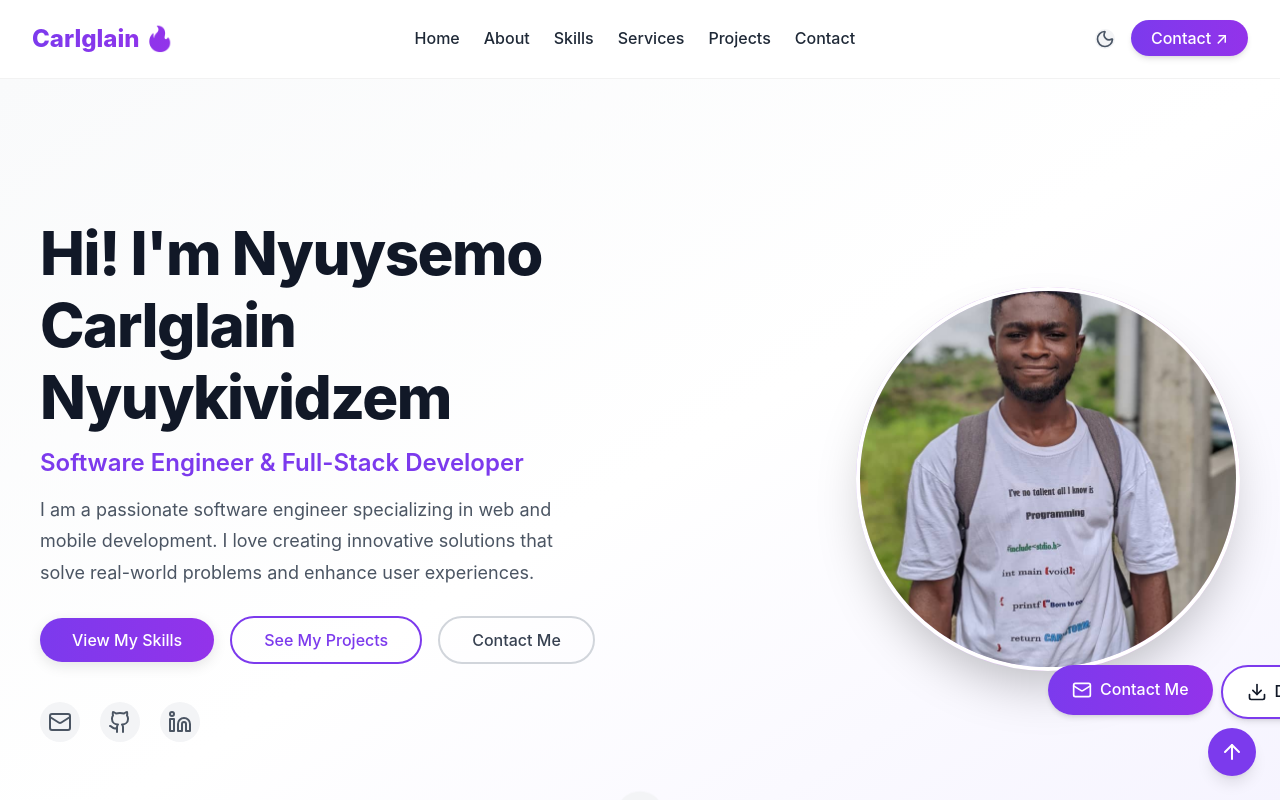
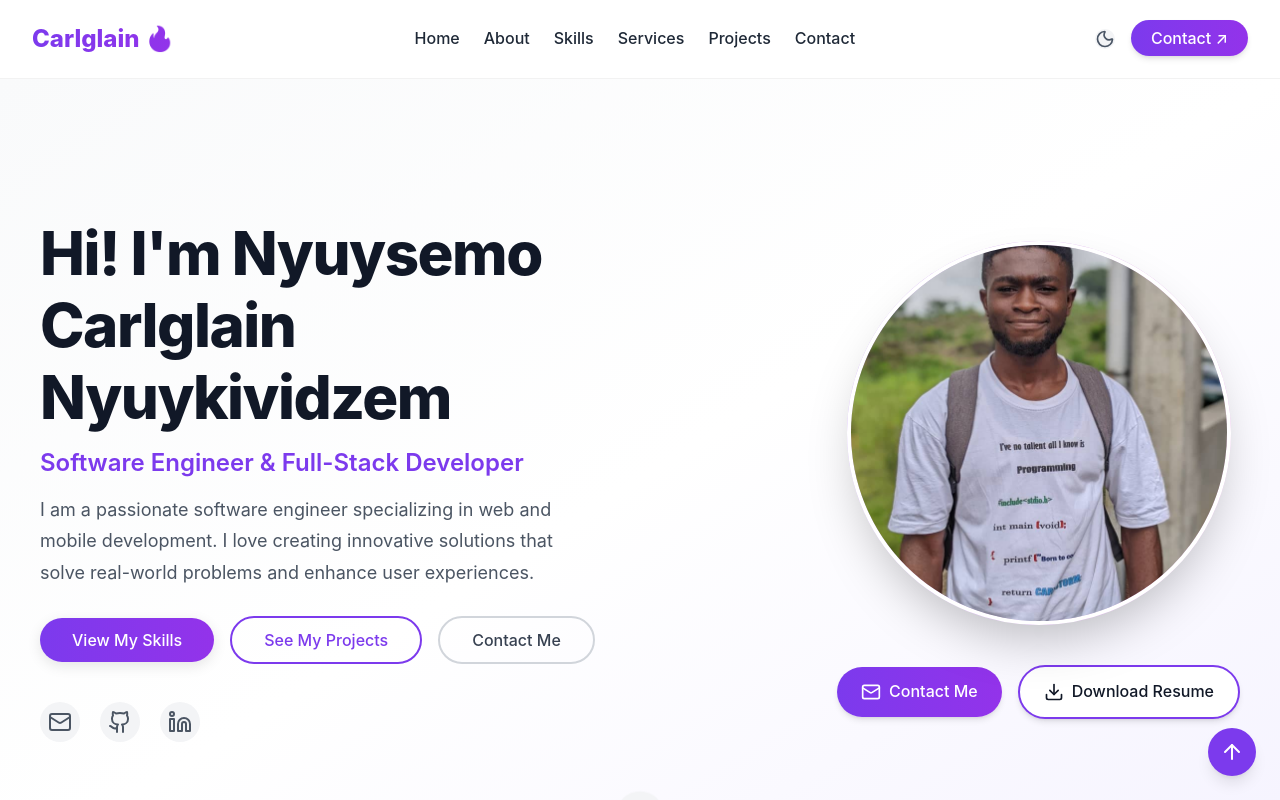
Before and after one commit to Carlglain/my-portfolio, a Next.js app: page /Resume.pdf in a window 1280 px wide. Shown: the top 800 px of the page. Built offline with nearby package versions, Linux system fonts and the light colour scheme.

Commit message:
feat: added the correct styling for the resume buttons

```diff
--- a/app/[locale]/components/HeroSection.module.css
+++ b/app/[locale]/components/HeroSection.module.css
@@ -1,6 +1,5 @@
 /* HeroSection.module.css */
 
-/* Keyframe animations for a more dynamic entry */
 @keyframes fadeInUp {
   from {
     opacity: 0;
@@ -31,7 +30,7 @@
   justify-content: center;
   padding: 0.5rem;
   background: linear-gradient(to bottom right, #F9FAFB, #FFFFFF, #F5F3FF);
-    overflow: hidden; /* Prevents animations from showing outside the section */
+  overflow: hidden;
 }
 
 .dark .heroSection {
@@ -40,14 +39,14 @@
 
 .container {
   width: 100%;
-    max-width: 80rem; /* Corresponds to container mx-auto */
+  max-width: 80rem;
   margin: 0 auto;
   padding: 3rem 0;
 }
 
 .contentWrapper {
   display: flex;
-    flex-direction: column-reverse; /* Image on top on mobile */
+  flex-direction: column-reverse;
   align-items: center;
   justify-content: space-between;
   gap: 3rem;
@@ -60,7 +59,7 @@
   display: flex;
   flex-direction: column;
   gap: 1.5rem;
-    max-width: 42rem; /* max-w-2xl */
+  max-width: 42rem;
   animation: fadeInUp 0.8s ease-out forwards;
 }
 
@@ -72,8 +71,8 @@
 
 .headings h1 {
   font-size: 2.25rem;
-    font-weight: 800; /* extrabold */
-    letter-spacing: -0.025em; /* tracking-tight */
+  font-weight: 800;
+  letter-spacing: -0.025em;
   line-height: 1.2;
   color: #111827;
 }
@@ -92,7 +91,7 @@
   font-size: 1rem;
   color: #4B5563;
   line-height: 1.75;
-    max-width: 36rem; /* max-w-xl */
+  max-width: 36rem;
   margin: 0 auto;
 }
 
@@ -172,9 +171,17 @@
   animation: scaleIn 0.8s ease-out forwards;
 }
 
+.imageColumn {
+  display: flex;
+  flex-direction: column;
+  align-items: center;
+  gap: 1.5rem;
+}
+
 .imageWrapper {
   position: relative;
-    width: 16rem; height: 16rem;
+  width: 16rem;
+  height: 16rem;
 }
 
 .backgroundShape1, .backgroundShape2 {
@@ -192,6 +199,12 @@
   transform: rotate(-6deg);
 }
 
+.imageInner {
+  position: relative;
+  width: 100%;
+  height: 100%;
+}
+
 .profileImage {
   position: relative;
   z-index: 10;
@@ -203,13 +216,11 @@
 .dark .profileImage { border-color: #1F2937; }
 
 .resumeDownload {
-    position: absolute;
-    bottom: -2.5rem; /* Push the component down from the image's bottom edge */
-    left: 50%;
-    transform: translateX(-50%);
-    width: max-content; /* Allow the container to manage the button layout */
-    z-index: 20; /* Ensure it's above the image's shadow and background shapes */
+  width: 100%;
+  display: flex;
+  justify-content: center;
 }
+
 /* ======== Scroll Indicator Styling ======== */
 .scrollIndicator {
   position: absolute;
@@ -225,7 +236,7 @@
   background-color: #F3F4F6;
   color: #4B5563;
   transition: all 0.3s ease;
-    display: block; /* Ensures padding is applied correctly */
+  display: block;
 }
 .dark .scrollIndicator a { background-color: #1F2937; color: #9CA3AF; }
 .scrollIndicator a:hover { background-color: #7C3AED; color: #FFFFFF; }
@@ -237,21 +248,27 @@
 }
 
 /* --- Responsive Design --- */
-  @media (min-width: 640px) { /* sm */
+@media (min-width: 640px) {
   .container { padding: 4rem 1.5rem; }
   .headings h1 { font-size: 2.5rem; }
   .headings h2 { font-size: 1.5rem; }
   .headings p { font-size: 1.125rem; }
   .actionButtons { flex-direction: row; gap: 1rem; }
   .btn { font-size: 1rem; padding: 0.75rem 2rem; }
-    .imageWrapper { width: 18rem; height: 18rem; }
-    .resumeDownload {
-        bottom: -3rem; /* Give it a bit more space on larger screens */
+
+  .imageWrapper {
+    width: 18rem;
+    height: 18rem;
   }
+
+  .imageColumn {
+    gap: 2rem;
+  }
+
   .scrollIndicator { bottom: 2.5rem; }
 }
 
-  @media (min-width: 1024px) { /* lg */
+@media (min-width: 1024px) {
   .container { padding: 6rem 2rem; }
   .contentWrapper { flex-direction: row; gap: 5rem; }
   .textContent { text-align: left; gap: 2rem; }
@@ -259,10 +276,26 @@
   .actionButtons, .socialLinks { justify-content: flex-start; }
   .headings h1 { font-size: 3rem; }
   .imageContent { justify-content: flex-end; }
-    .imageWrapper { width: 20rem; height: 20rem; }
+
+  .imageWrapper {
+    width: 20rem;
+    height: 20rem;
   }
 
-  @media (min-width: 1280px) { /* xl */
+  .imageColumn {
+    gap: 2rem;
+  }
+}
+
+@media (min-width: 1280px) {
   .headings h1 { font-size: 3.75rem; }
-    .imageWrapper { width: 24rem; height: 24rem; }
+
+  .imageWrapper {
+    width: 24rem;
+    height: 24rem;
   }
+
+  .imageColumn {
+    gap: 2.5rem;
+  }
+}
--- a/app/[locale]/components/HeroSection.tsx
+++ b/app/[locale]/components/HeroSection.tsx
@@ -8,19 +8,17 @@ import Me0 from '@/assets/me0.jpg';
 import ResumeDownload from './ResumeDownload';
 import { useTranslations } from 'next-intl';
 import { ChevronDown, Mail, Github, Linkedin } from 'lucide-react';
-import styles from './HeroSection.module.css'; // Import the CSS module
+import styles from './HeroSection.module.css';
 
 const HeroSection = () => {
   const t = useTranslations('hero');
 
-  // ✅ Typed social links
   const socialLinks: { icon: React.ElementType; href: string }[] = [
     { icon: Mail, href: 'mailto:carlglain@example.com' },
     { icon: Github, href: 'https://github.com/carlglain' },
     { icon: Linkedin, href: 'https://www.linkedin.com/in/nyuysemo-calglain-ab2a60221' },
   ];
 
-  // ✅ Fixed Variants typing
   const containerVariants: Variants = {
     hidden: {},
     show: {
@@ -112,6 +110,7 @@ const HeroSection = () => {
             animate={{ opacity: 1, scale: 1, x: 0 }}
             transition={{ duration: 0.8, delay: 0.4, ease: [0.6, -0.05, 0.01, 0.99] }}
           >
+            <div className={styles.imageColumn}>
               <motion.div
                 className={styles.imageWrapper}
                 whileHover={{ scale: 1.02 }}
@@ -133,7 +132,7 @@ const HeroSection = () => {
                   initial={{ opacity: 0, scale: 0.9 }}
                   animate={{ opacity: 1, scale: 1 }}
                   transition={{ duration: 0.6, delay: 1 }}
-                style={{ position: 'relative', width: '100%', height: '100%' }}
+                  className={styles.imageInner}
                 >
                   <Image
                     src={Me0}
@@ -143,6 +142,8 @@ const HeroSection = () => {
                     priority
                   />
                 </motion.div>
+              </motion.div>
+
               <motion.div
                 className={styles.resumeDownload}
                 initial={{ opacity: 0, y: 20 }}
@@ -151,7 +152,7 @@ const HeroSection = () => {
               >
                 <ResumeDownload />
               </motion.div>
-            </motion.div>
+            </div>
           </motion.div>
         </motion.div>
 
--- a/app/[locale]/components/ResumeDownload.module.css
+++ b/app/[locale]/components/ResumeDownload.module.css
@@ -9,15 +9,13 @@
   }
 }
 
-/* Find the .container rule and remove margin-top */
-
 .container {
   display: flex;
-    flex-direction: column;
-    align-items: flex-start;
+  flex-direction: row;
+  align-items: center;
   justify-content: center;
-    gap: 0.5rem;
-    /* margin-top: 2.5rem;  <-- REMOVE THIS LINE */
+  gap: 0.75rem;
+  flex-wrap: wrap;
 }
 
 /* Base styles for both buttons */
@@ -31,8 +29,8 @@
   font-weight: 500; /* font-medium */
   box-shadow: 0 4px 6px -1px rgb(0 0 0 / 0.1), 0 2px 4px -2px rgb(0 0 0 / 0.1); /* shadow-lg */
   transition: all 0.3s ease;
-    width: 100%; /* Make buttons take full width on mobile */
-    max-width: 280px; /* Optional: prevent buttons from being too wide */
+  white-space: nowrap;
+  flex-shrink: 0;
 }
 
 .btn:hover {
@@ -82,10 +80,6 @@
 /* --- Responsive Design --- */
 @media (min-width: 640px) { /* sm breakpoint */
   .container {
-      flex-direction: row; /* Switch to row layout */
-    }
-
-    .btn {
-      width: auto; /* Allow buttons to size to their content */
+    gap: 1rem;
   }
 }
--- a/messages/en.json
+++ b/messages/en.json
@@ -84,11 +84,11 @@
         },
         "database_design": {
             "title": "Database Design",
-            "description": "Designing and optimizing database schemas for optimal performance."
+            "description": "Designing and optimizing database schemas."
         },
         "consulting": {
             "title": "Technical Consulting",
-            "description": "Providing expert advice on technology choices and architecture decisions."
+            "description": "Providing advice on technology choices and architecture decisions."
         }
     },
     "projects": {
@@ -115,7 +115,7 @@
         "phone_title": "Phone",
         "follow_me": "Follow Me",
         "availability_title": "Current Availability",
-        "availability_text": "I'm currently available for freelance work and full-time opportunities. I'm particularly interested in full-stack development projects, mobile app development, technical consulting, and open source contributions."
+        "availability_text": "I'm currently available for freelance work, full-time opportunities and Internships. I'm particularly interested in full-stack development projects, mobile app development, technical consulting, and open source contributions."
     },
     "footer": {
         "description": "A passionate software engineer dedicated to creating innovative solutions that make a difference in people's lives through technology.",
```
Lines whose indentation alone changed are shown as unchanged.
